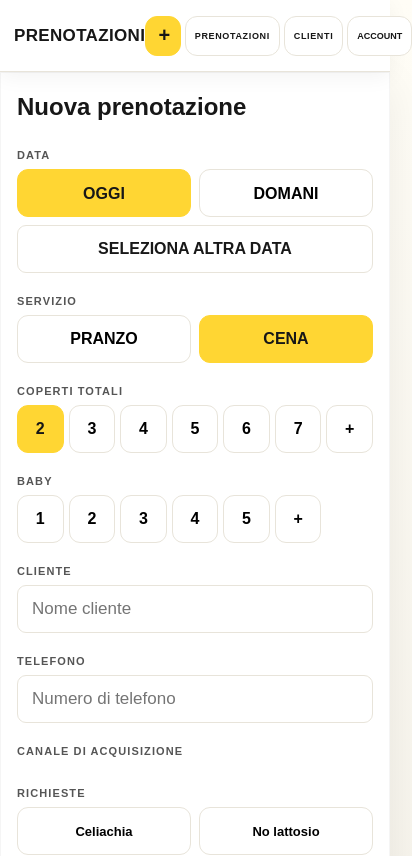
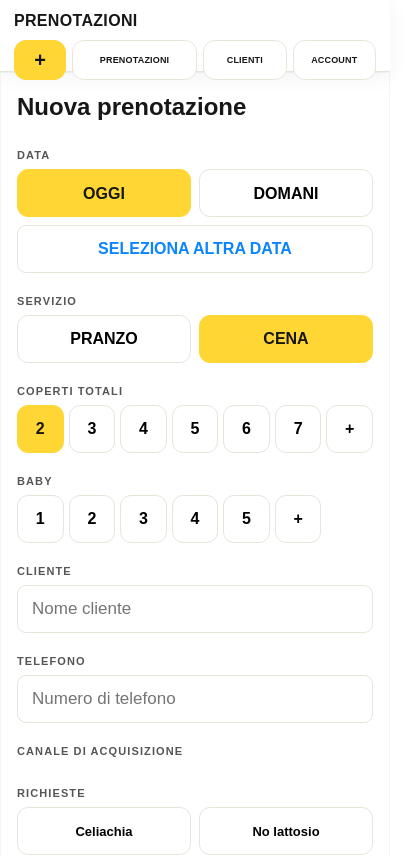
Before and after one commit to 8hz7fm29bb-jpg/prenotazioni, a Next.js app: page / in a window 390 px wide. Shown: the top 856 px of the page, 412 px wide, since content can reach past the window. Built offline with nearby package versions, Linux system fonts and the light colour scheme; no server answers; the database is empty.

Commit message:
Fix mobile navigation and inactive date color

```diff
--- a/app/globals.css
+++ b/app/globals.css
@@ -22,3 +22,12 @@ body{background:linear-gradient(180deg,#fffdf6 0,#f4f1e9 100%);color:var(--ink)}
 .card{border:1px solid rgba(0,0,0,.04);box-shadow:0 12px 40px rgba(35,31,20,.07)}
 button,.datePicker,input,textarea{border-color:var(--line)!important}button{border-radius:11px}.selected,.confirm{background:var(--accent)!important;color:var(--ink)!important;border-color:var(--accent)!important}.confirm{box-shadow:0 6px 18px rgba(220,175,0,.18)}.summary div{background:#fffdf7}.clientId{background:var(--accent2);padding:5px 8px;border-radius:7px;color:var(--ink)}
 @media(max-width:700px){.appHeader{padding:11px 14px}.appHeader .brand span{display:none}.appHeader .mainNav{gap:4px}.appHeader .mainNav a,.appHeader .account{min-height:40px;padding:0 9px;font-size:9px}.appHeader .mainNav a:first-child{font-size:0}.appHeader .mainNav a:first-child:after{content:"+";font-size:20px;font-weight:700}}
+
+.datePicker:not(.selected){color:#0a84ff!important}
+@media(max-width:700px){
+ .appHeader{display:grid!important;grid-template-columns:1fr!important;gap:10px!important;padding:12px 14px!important}
+ .appHeader .brand{align-items:flex-start}.appHeader .brand b{font-size:16px}
+ .appHeader .mainNav{display:grid!important;grid-template-columns:52px 1.35fr .9fr .9fr;width:100%;gap:6px!important}
+ .appHeader .mainNav a,.appHeader .account{width:100%;min-width:0!important;padding:0 6px!important;font-size:9px!important;letter-spacing:.02em;white-space:nowrap}
+ .appHeader .mainNav a:first-child{font-size:0!important}.appHeader .mainNav a:first-child:after{font-size:20px}
+}
```
